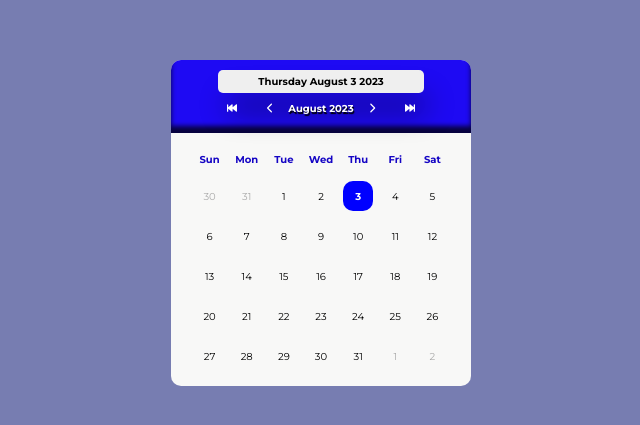
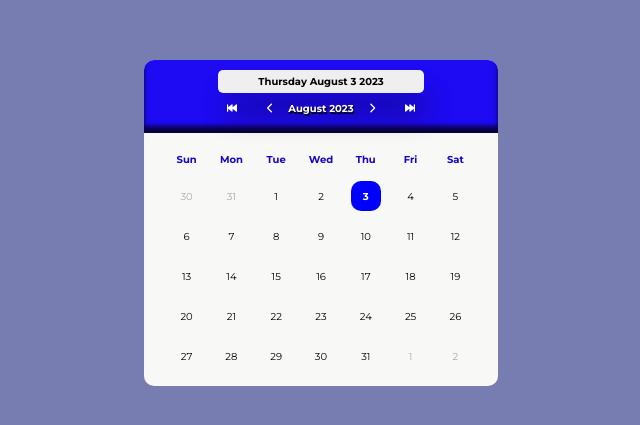
Before and after one commit to modough/react-dateselector, a React (Vite) app: page / in a window 1280 px wide. Shown: the part 185-610 px from the top of the page, without its empty margins (319-959 px from the left). Built offline with nearby package versions, Linux system fonts and the light colour scheme.

Commit message:
updt on version for publishing and restyling

```diff
--- a/package.json
+++ b/package.json
@@ -1,7 +1,7 @@
 {
   "name": "date-selector-react",
   "private": false,
-  "version": "1.0.9",
+  "version": "1.0.10",
   "type": "module",
   "scripts": {
     "dev": "vite",
--- a/src/css/dayPicker.css
+++ b/src/css/dayPicker.css
@@ -1,7 +1,4 @@
 .daypicker-wrapper {
-  max-width: 300px;
-  max-height: 400px;
-  margin: 50px;
   background-color: rgb(248, 248, 247);
   border-radius: 10px;
 }
```
